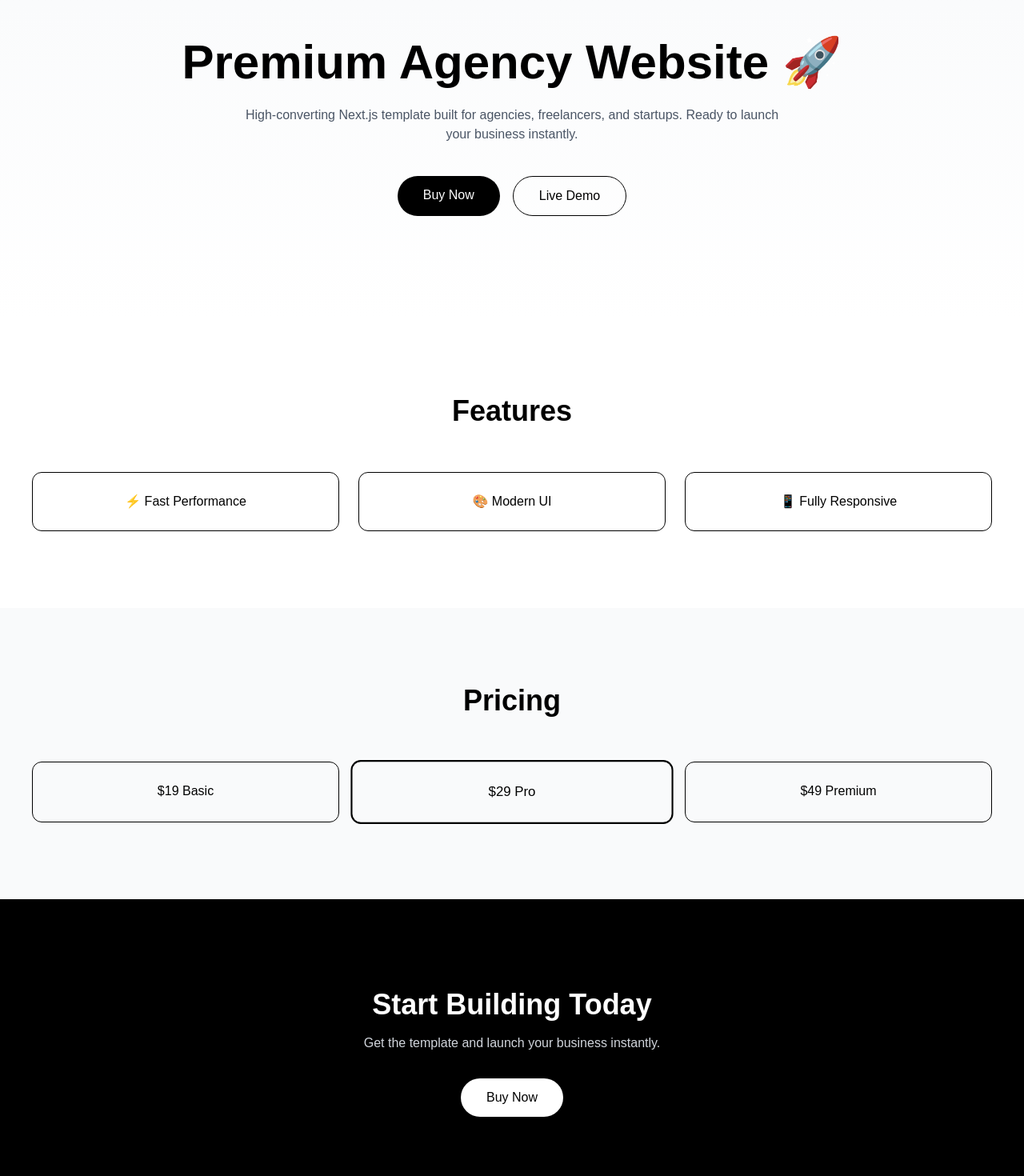
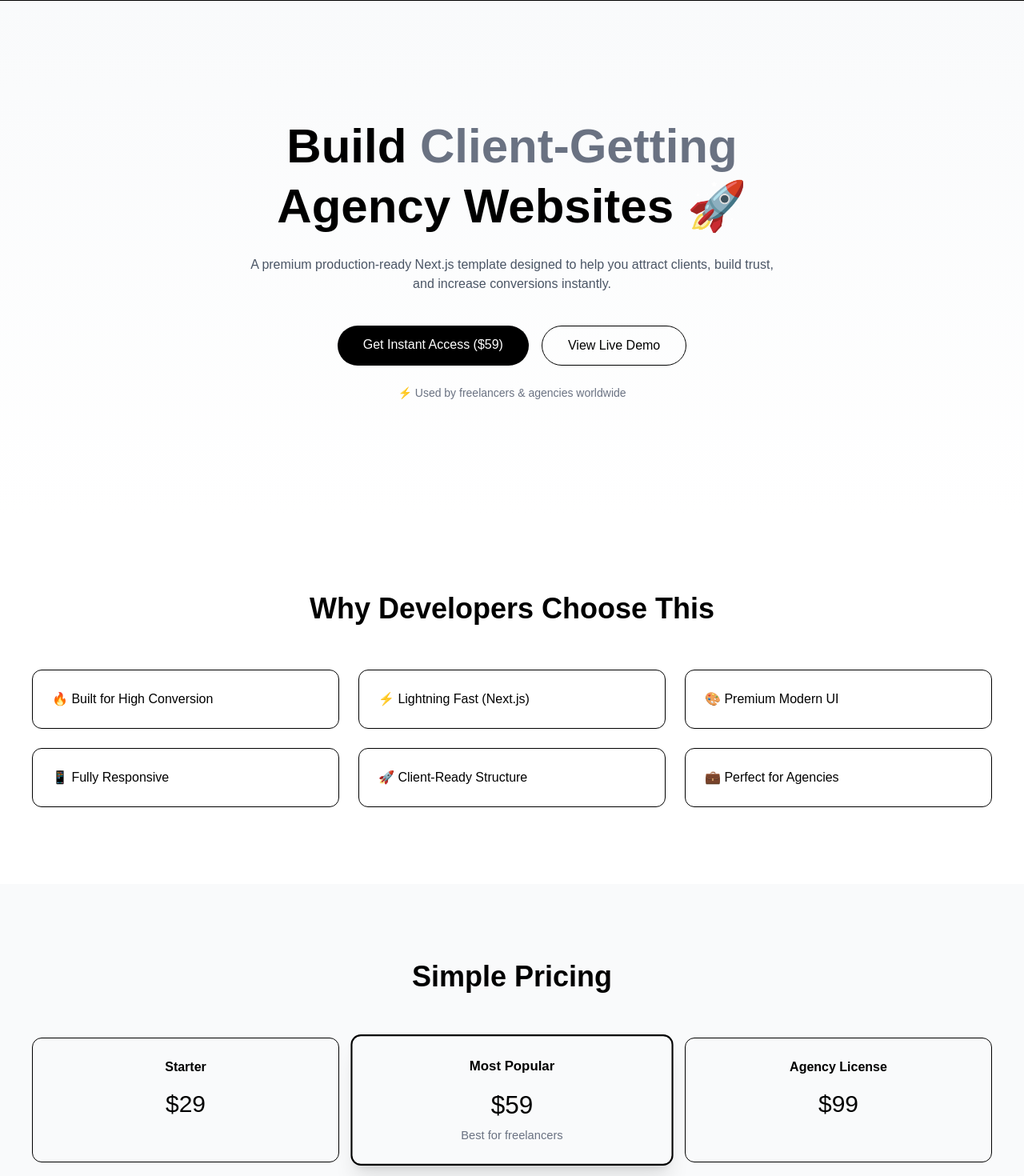
Before and after one commit to alyfarid28/agency-site, a Next.js app: page / in a window 1280 px wide. Shown: the part 80-1550 px from the top of the page at 80% size. Built offline with nearby package versions, Linux system fonts and the light colour scheme.

Commit message:
premium sellable version

```diff
--- a/app/page.tsx
+++ b/app/page.tsx
@@ -1,62 +1,113 @@
+"use client";
+
 export default function Home() {
   return (
     <main className="min-h-screen bg-white text-black">
 
+      {/* NAV */}
+      <header className="flex justify-between items-center px-10 py-6 border-b sticky top-0 bg-white/80 backdrop-blur">
+        <h1 className="text-2xl font-extrabold">StudioX</h1>
+
+        <nav className="hidden md:flex gap-8 text-sm text-gray-600">
+          <a href="#features">Features</a>
+          <a href="#pricing">Pricing</a>
+          <a href="#cta">Get Started</a>
+        </nav>
+      </header>
+
       {/* HERO */}
-      <section className="text-center py-32 px-6 bg-gradient-to-b from-gray-50 to-white">
-        <h1 className="text-6xl font-extrabold">
-          Premium Agency Website 🚀
+      <section className="text-center py-36 px-6 bg-gradient-to-b from-gray-50 to-white">
+        <h1 className="text-6xl font-extrabold leading-tight">
+          Build <span className="text-gray-500">Client-Getting</span><br />
+          Agency Websites 🚀
         </h1>
 
         <p className="mt-6 text-gray-600 max-w-2xl mx-auto">
-          High-converting Next.js template built for agencies, freelancers, and startups.
-          Ready to launch your business instantly.
+          A premium production-ready Next.js template designed to help you attract clients,
+          build trust, and increase conversions instantly.
         </p>
 
         <div className="mt-10 flex justify-center gap-4">
-          <a className="px-8 py-3 bg-black text-white rounded-full">
-            Buy Now
+          <a className="px-8 py-3 bg-black text-white rounded-full hover:scale-105 transition">
+            Get Instant Access ($59)
           </a>
 
-          <a className="px-8 py-3 border rounded-full">
-            Live Demo
+          <a className="px-8 py-3 border rounded-full hover:scale-105 transition">
+            View Live Demo
           </a>
         </div>
+
+        <p className="mt-6 text-sm text-gray-500">
+          ⚡ Used by freelancers & agencies worldwide
+        </p>
       </section>
 
       {/* FEATURES */}
-      <section className="py-24 px-10 text-center">
-        <h2 className="text-4xl font-bold mb-14">Features</h2>
+      <section id="features" className="py-24 px-10">
+        <h2 className="text-4xl font-bold text-center mb-14">
+          Why Developers Choose This
+        </h2>
 
         <div className="grid md:grid-cols-3 gap-6">
-          <div className="p-6 border rounded-xl">⚡ Fast Performance</div>
-          <div className="p-6 border rounded-xl">🎨 Modern UI</div>
-          <div className="p-6 border rounded-xl">📱 Fully Responsive</div>
+          {[
+            "🔥 Built for High Conversion",
+            "⚡ Lightning Fast (Next.js)",
+            "🎨 Premium Modern UI",
+            "📱 Fully Responsive",
+            "🚀 Client-Ready Structure",
+            "💼 Perfect for Agencies"
+          ].map((f, i) => (
+            <div key={i} className="p-6 border rounded-xl hover:scale-105 transition">
+              {f}
+            </div>
+          ))}
         </div>
       </section>
 
       {/* PRICING */}
-      <section className="py-24 px-10 bg-gray-50 text-center">
-        <h2 className="text-4xl font-bold mb-14">Pricing</h2>
+      <section id="pricing" className="py-24 px-10 bg-gray-50">
+        <h2 className="text-4xl font-bold text-center mb-14">
+          Simple Pricing
+        </h2>
 
         <div className="grid md:grid-cols-3 gap-6">
-          <div className="p-6 border rounded-xl">$19 Basic</div>
-          <div className="p-6 border-2 border-black rounded-xl scale-105">$29 Pro</div>
-          <div className="p-6 border rounded-xl">$49 Premium</div>
+          <div className="p-6 border rounded-xl text-center">
+            <h3 className="font-bold">Starter</h3>
+            <p className="text-3xl mt-4">$29</p>
+          </div>
+
+          <div className="p-6 border-2 border-black rounded-xl text-center scale-105 shadow-xl">
+            <h3 className="font-bold">Most Popular</h3>
+            <p className="text-3xl mt-4">$59</p>
+            <p className="text-sm text-gray-500 mt-2">Best for freelancers</p>
+          </div>
+
+          <div className="p-6 border rounded-xl text-center">
+            <h3 className="font-bold">Agency License</h3>
+            <p className="text-3xl mt-4">$99</p>
+          </div>
         </div>
       </section>
 
       {/* CTA */}
-      <section className="py-28 text-center bg-black text-white">
-        <h2 className="text-4xl font-bold">Start Building Today</h2>
+      <section id="cta" className="py-28 text-center bg-black text-white">
+        <h2 className="text-4xl font-bold">
+          Start Closing More Clients Today
+        </h2>
+
         <p className="mt-4 text-gray-300">
-          Get the template and launch your business instantly.
+          Download the template and launch your agency website in minutes.
         </p>
 
-        <a className="mt-8 inline-block px-8 py-3 bg-white text-black rounded-full">
-          Buy Now
+        <a className="mt-8 inline-block px-8 py-3 bg-white text-black rounded-full hover:scale-105 transition">
+          Buy Now ($59)
         </a>
       </section>
+
+      {/* FOOTER */}
+      <footer className="text-center py-6 text-sm text-gray-500">
+        © {new Date().getFullYear()} StudioX. All rights reserved.
+      </footer>
 
     </main>
   );
```
